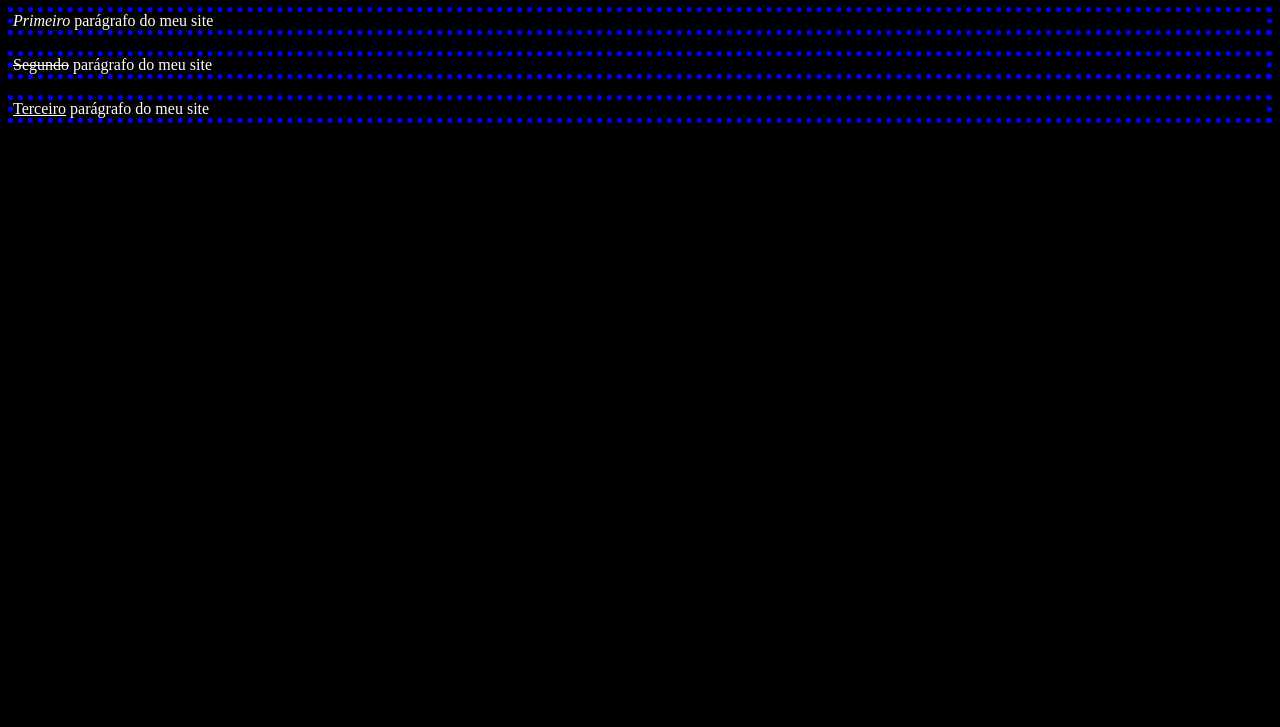
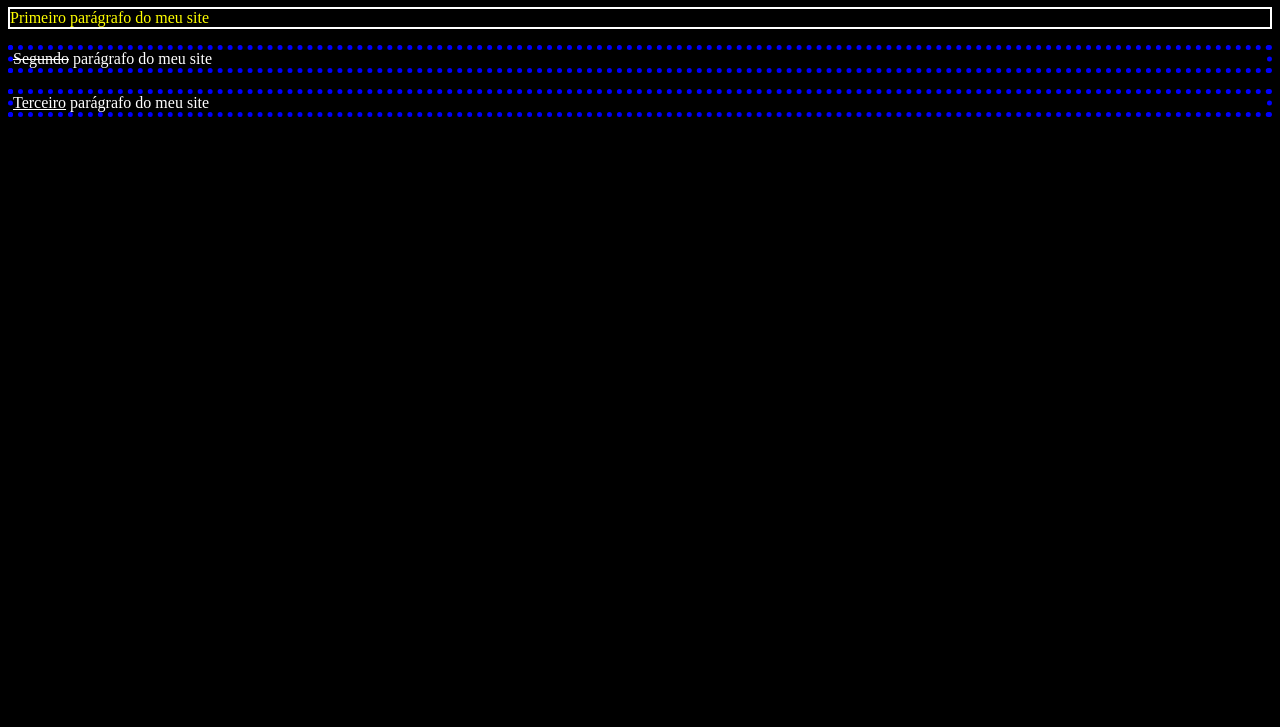
Before and after one commit to romulopena/novoprojeto-1e, a plain HTML site: page index.html in a window 1280 px wide. Shown: the part 73-800 px from the top of the page. Drawn offline with Linux system fonts and the light colour scheme.

Commit message:
id paragrafo1

```diff
--- a/index.html
+++ b/index.html
@@ -12,7 +12,7 @@
 
     <body>  <!--corpo visível-->
         <h1 style="color: gold; text-align: center;">Titulo novo</h1>
-        <p><i>Primeiro</i> parágrafo do meu site</p> <!--Primeiro-itálico-->
+        <p id="paragrafo1">Primeiro parágrafo do meu site</p> <!--Primeiro--->
         <p><del>Segundo</del> parágrafo do meu site</p> <!--Segundo-traçado-->
         <p><u>Terceiro</u> parágrafo do meu site</p> <!--Terceiro-Sublinhado-->
 
--- a/style.css
+++ b/style.css
@@ -2,3 +2,7 @@ p{
     color: white;
     border: dotted 5px blue;
 }
+#paragrafo1{
+    color: yellow;
+    border: solid 2px white;
+}
```
